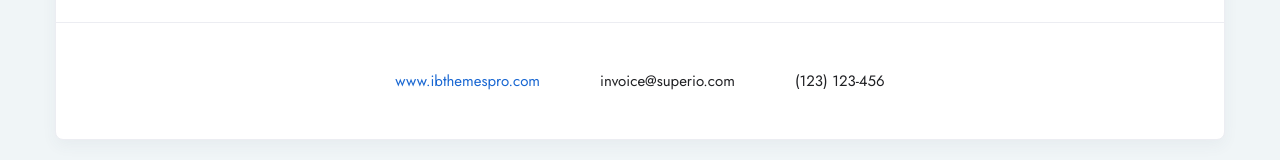
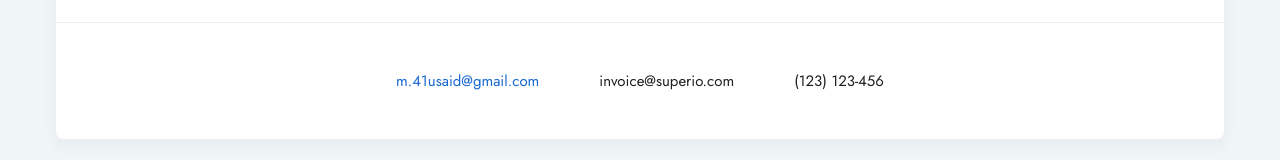
Before and after one commit to usaidinfo/superio, a Next.js app: page /invoice in a window 1280 px wide. Shown: the part 1149-1309 px from the top of the page. Built offline with nearby package versions, Linux system fonts and the light colour scheme.

Commit message:
Update index.jsx

```diff
--- a/components/pages-menu/invoice/index.jsx
+++ b/components/pages-menu/invoice/index.jsx
@@ -52,12 +52,12 @@ const index = () => {
               <ul className="bottom-links">
                 <li>
                   <a
-                    href="https://themeforest.net/user/ib-themes"
+                    href="https://gmail.com"
                     target="_blank"
                     rel="noopener noreferrer"
                     className="link"
                   >
-                    www.ibthemespro.com
+                    m.41usaid@gmail.com
                   </a>
                 </li>
                 <li>
```
